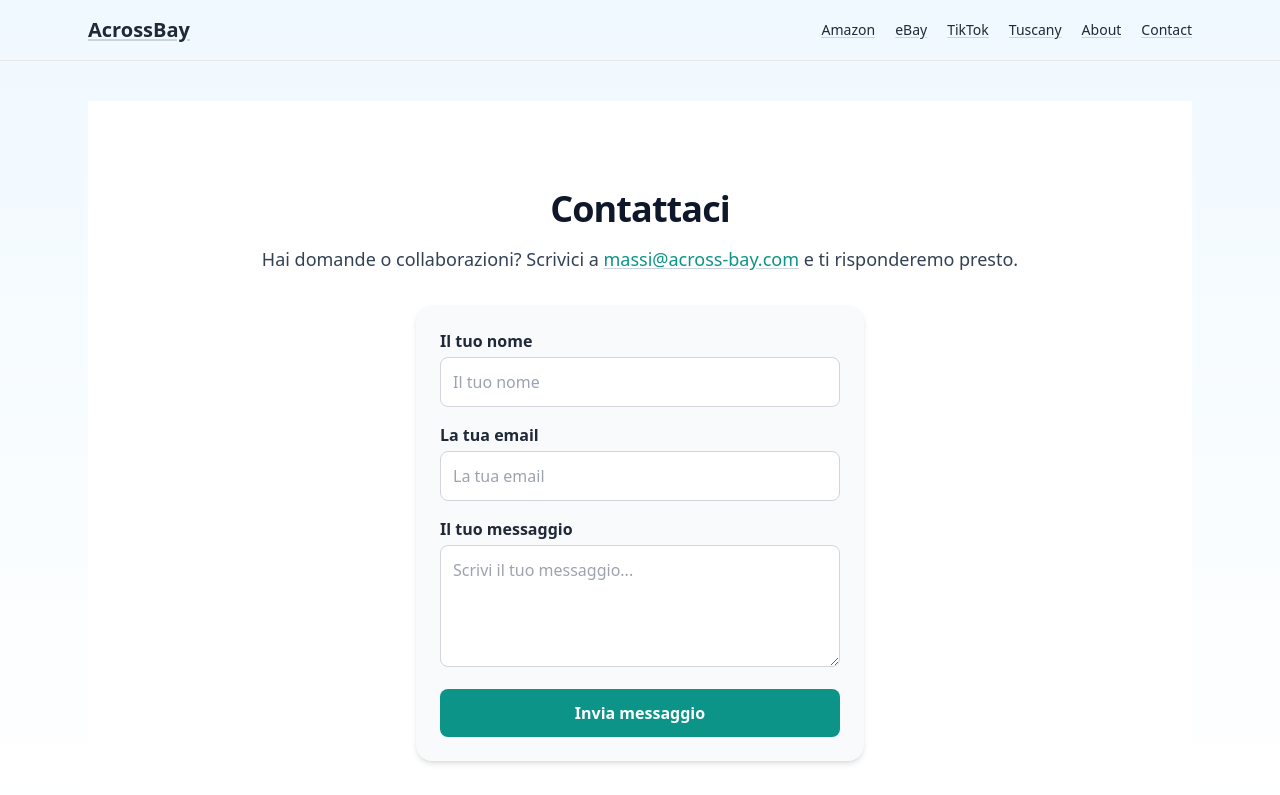
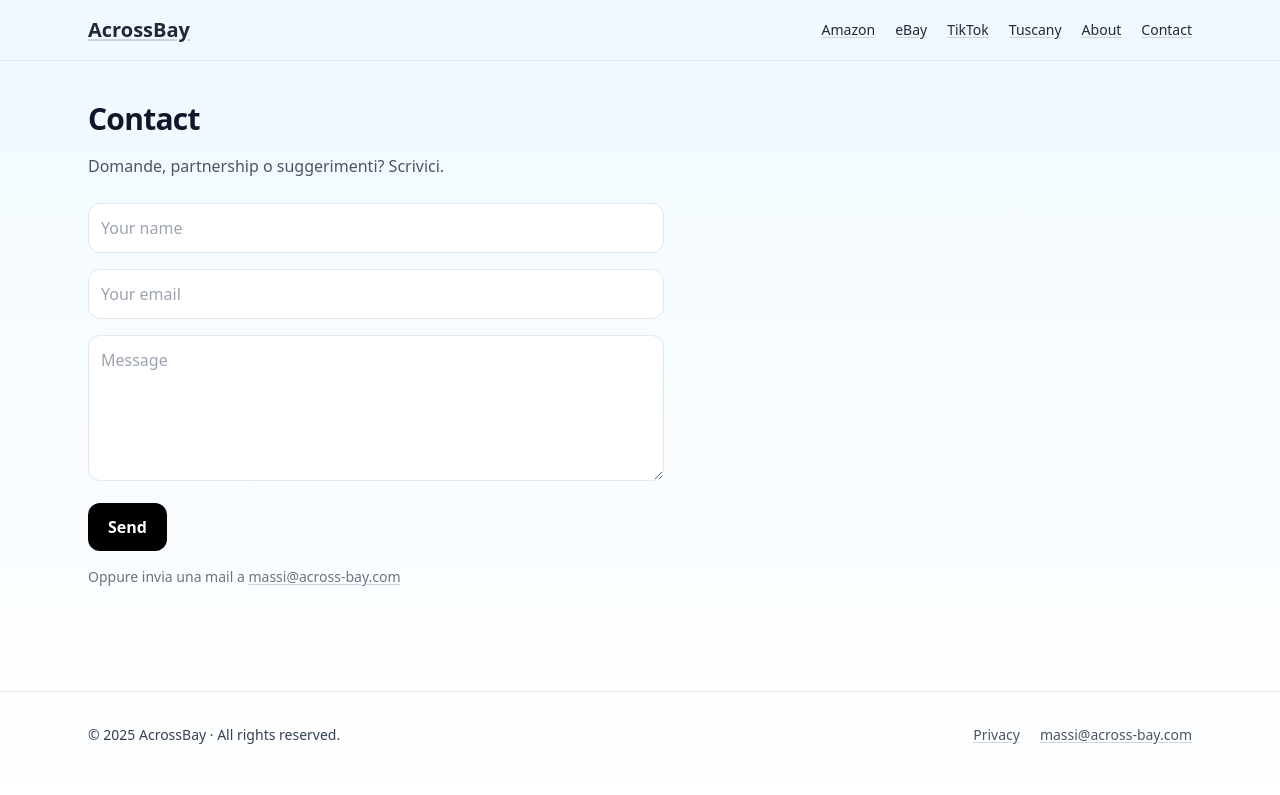
Before and after one commit to AcrossBay/acrossbay, a Next.js app: page /contact in a window 1280 px wide. Shown: the top 795 px of the page. Built offline with nearby package versions, Linux system fonts and the light colour scheme.

Commit message:
Update page.js

```diff
--- a/app/contact/page.js
+++ b/app/contact/page.js
@@ -1,72 +1,22 @@
-export const metadata = {
-  title: "Contact | AcrossBay",
-  description: "Contattaci per domande o collaborazioni con AcrossBay",
-};
-
-export default function ContactPage() {
+export default function Page() {
   return (
-    <main className="min-h-screen bg-white text-gray-800 px-6 py-16 flex flex-col items-center justify-center">
-      <h1 className="text-4xl font-bold mb-4">Contattaci</h1>
-      <p className="text-lg text-center mb-8">
-        Hai domande o collaborazioni? Scrivici a{" "}
-        <a
-          href="mailto:massi@across-bay.com"
-          className="text-teal-600 underline"
-        >
-          massi@across-bay.com
-        </a>{" "}
-        e ti risponderemo presto.
+    <main className="max-w-xl">
+      <h1 className="text-3xl font-bold mb-4">Contact</h1>
+      <p className="text-gray-600 mb-6">
+        Domande, partnership o suggerimenti? Scrivici.
       </p>
 
-      <form
-        action="https://formspree.io/f/xeovqqrn"
-        method="POST"
-        className="w-full max-w-md bg-gray-50 p-6 rounded-2xl shadow-md"
-      >
-        <label className="block mb-4">
-          <span className="block font-semibold mb-1">Il tuo nome</span>
-          <input
-            type="text"
-            name="name"
-            placeholder="Il tuo nome"
-            className="w-full p-3 border border-gray-300 rounded-lg focus:outline-none focus:ring-2 focus:ring-teal-500"
-            required
-          />
-        </label>
-
-        <label className="block mb-4">
-          <span className="block font-semibold mb-1">La tua email</span>
-          <input
-            type="email"
-            name="email"
-            placeholder="La tua email"
-            className="w-full p-3 border border-gray-300 rounded-lg focus:outline-none focus:ring-2 focus:ring-teal-500"
-            required
-          />
-        </label>
-
-        <label className="block mb-4">
-          <span className="block font-semibold mb-1">Il tuo messaggio</span>
-          <textarea
-            name="message"
-            rows="4"
-            placeholder="Scrivi il tuo messaggio..."
-            className="w-full p-3 border border-gray-300 rounded-lg focus:outline-none focus:ring-2 focus:ring-teal-500"
-            required
-          ></textarea>
-        </label>
-
-        <button
-          type="submit"
-          className="w-full bg-teal-600 text-white font-semibold py-3 rounded-lg hover:bg-teal-700 transition"
-        >
-          Invia messaggio
-        </button>
+      <form action="https://formspree.io/f/yourid" method="POST" className="space-y-4">
+        <input name="name" placeholder="Your name" className="w-full border rounded-xl p-3" required />
+        <input name="email" type="email" placeholder="Your email" className="w-full border rounded-xl p-3" required />
+        <textarea name="message" placeholder="Message" rows={5} className="w-full border rounded-xl p-3" required />
+        <button className="px-5 py-3 rounded-xl bg-black text-white font-semibold">Send</button>
       </form>
 
-      <div className="text-sm text-gray-500 mt-8">
-        © {new Date().getFullYear()} AcrossBay — Tutti i diritti riservati.
-      </div>
+      <p className="text-sm text-gray-500 mt-4">
+        Oppure invia una mail a{" "}
+        <a href="mailto:massi@across-bay.com" className="underline">massi@across-bay.com</a>
+      </p>
     </main>
   );
 }
```
